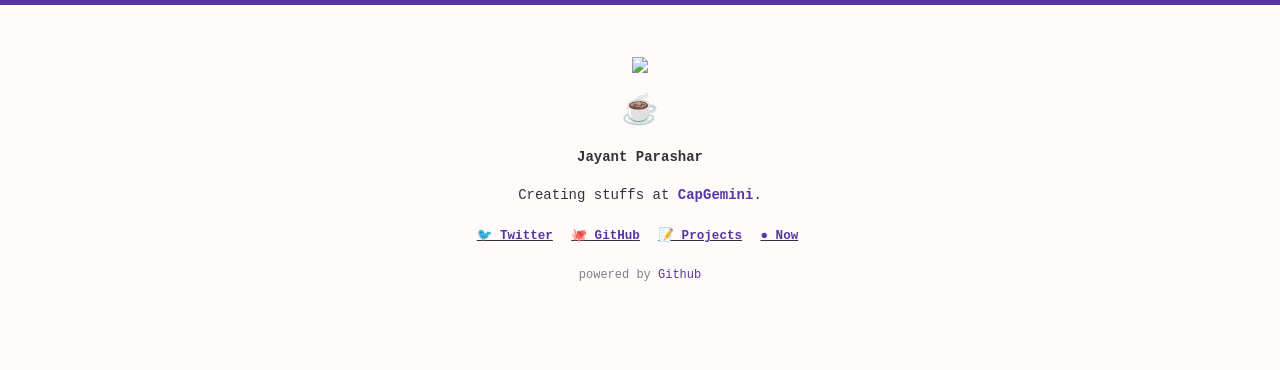
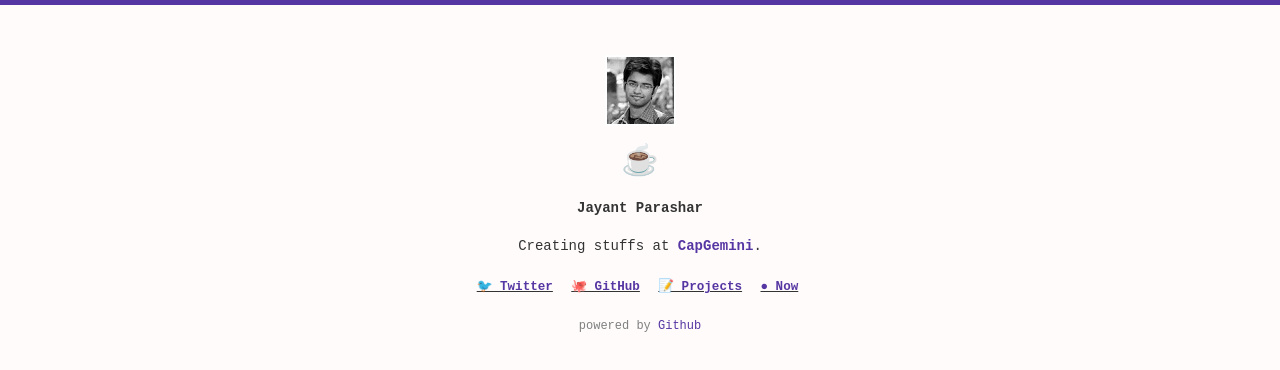
Before and after one commit to jparasha/jparasha.github.io, a plain HTML site: page index.html in a window 1280 px wide. Drawn offline with nearby package versions, Linux system fonts and the light colour scheme.

Commit message:
Fixed Image URL

```diff
--- a/index.html
+++ b/index.html
@@ -40,11 +40,6 @@
 			margin-bottom: 2%;
 		}
 	}
-	/*@media (max-width: 700px), handheld and (orientation: portrait) {
-		.margin {
-			margin-bottom: 7%;
-		}
-	}*/
 	@media (max-width: 700px){
 		.margin {
 			margin-bottom: 7%;
@@ -61,8 +56,7 @@
 <body>
 	<div class="container">
 		<div class="col-xl-12 col-lg-12 col-md-12 col-sm-12 text-center">
-			<!--<img src="img/self.jpg" class="image" alt="">-->
-			<a href="#"  title="home"><img src="img/self1.jpg" /></a>
+			<a href="#"  title="home"><img src="img/self.jpg" /></a>
 			<h2 class="margin">&#x2615;</h2>
 			<h5 class="margin"><strong>Jayant Parashar</strong></h5>
 			<h5 class="margin">Creating stuffs at <a href="https://www.capgemini.com"><strong>CapGemini</strong></a>.</h5>
```
